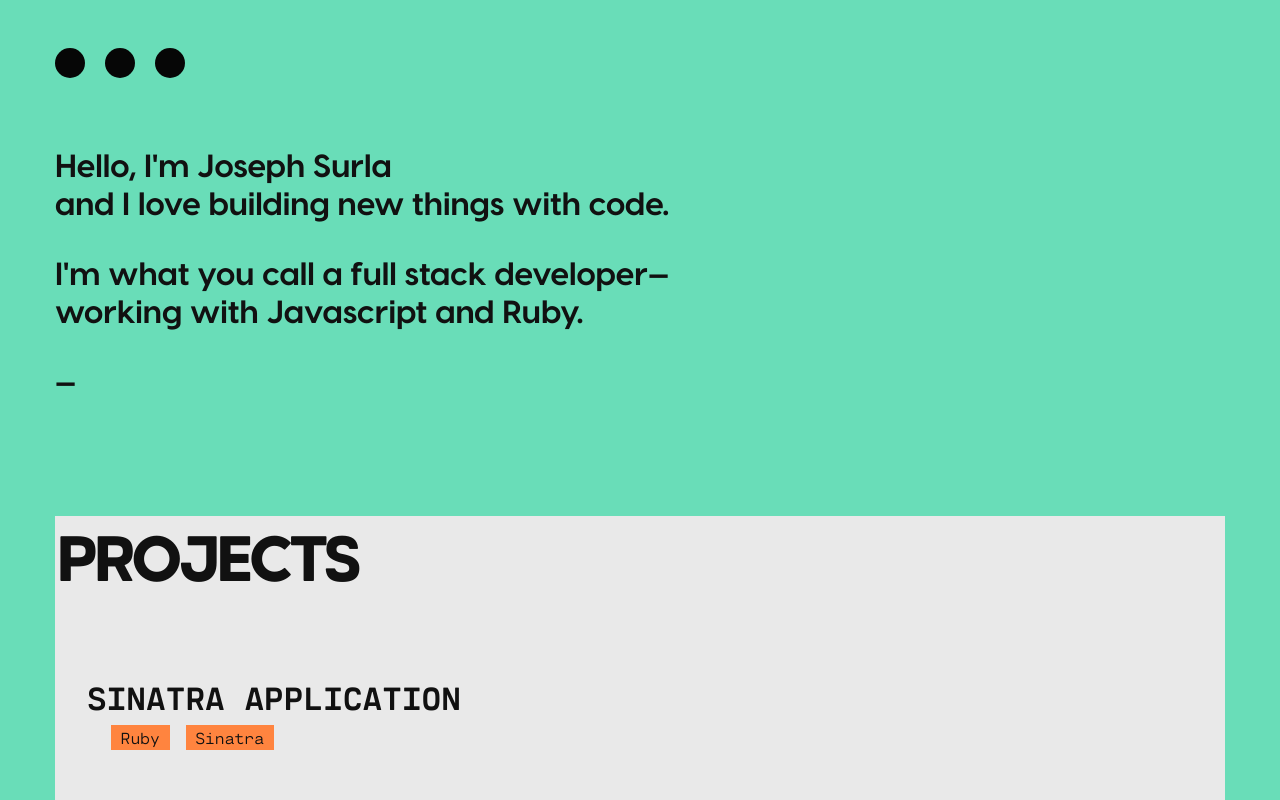
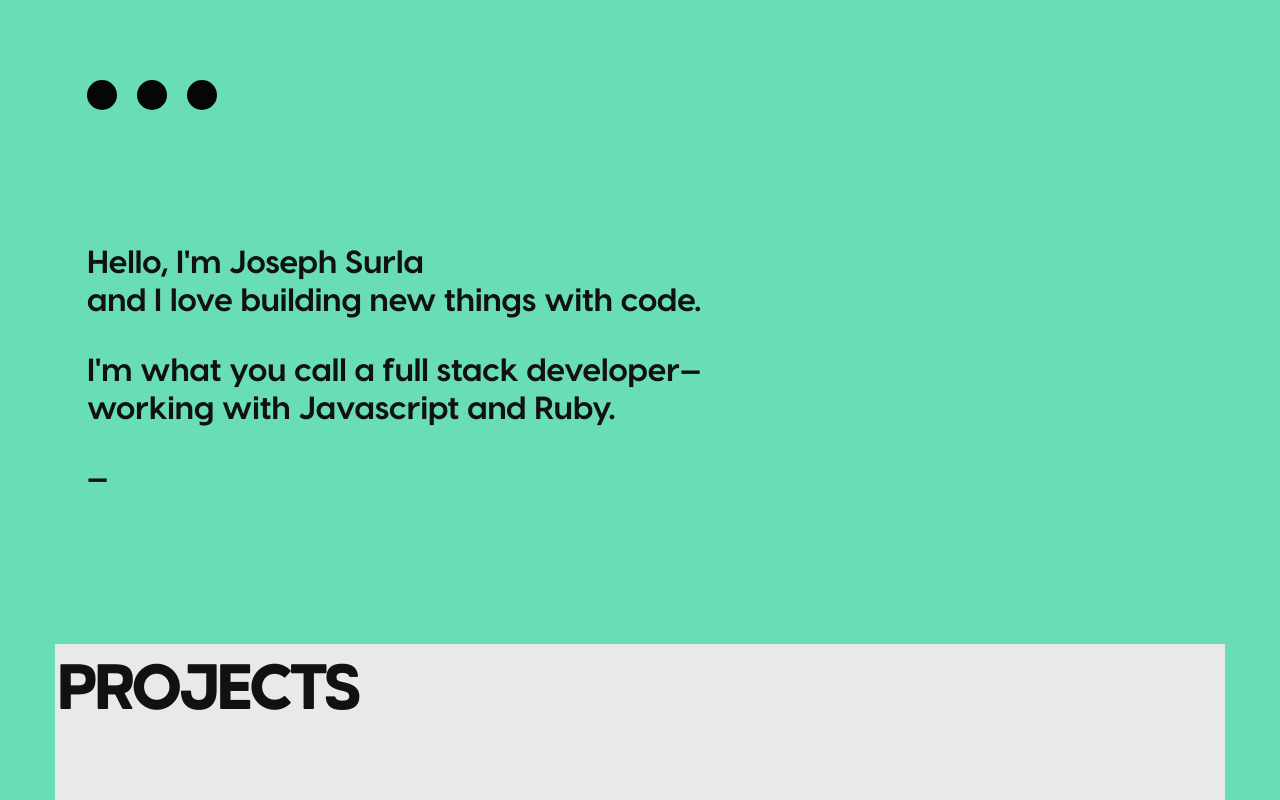
Before and after one commit to surla/surla-react, a React (Create React App) app: page / in a window 1280 px wide. Shown: the top 800 px of the page. Built offline with nearby package versions, Linux system fonts and the light colour scheme.

Commit message:
Add padding to content in Header

```diff
--- a/src/components/Header.js
+++ b/src/components/Header.js
@@ -5,6 +5,7 @@ const Wrapper = styled.section`
   display: grid;
   height: 100%;
   font-size: 2em;
+  padding: 1em;
 `;
 
 const Intro = styled.p`
--- a/src/components/Logo.js
+++ b/src/components/Logo.js
@@ -5,6 +5,7 @@ import logo from '../assets/images/logo.svg';
 
 const Image = styled.div`
   margin-top: 3em;
+  padding: 2em;
 `
 
 const Logo = () => (
```
